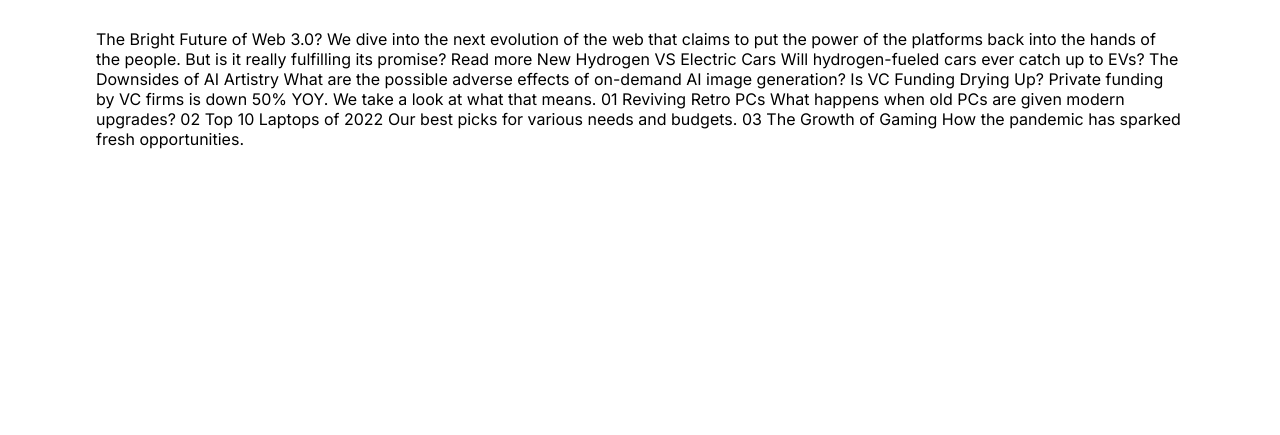
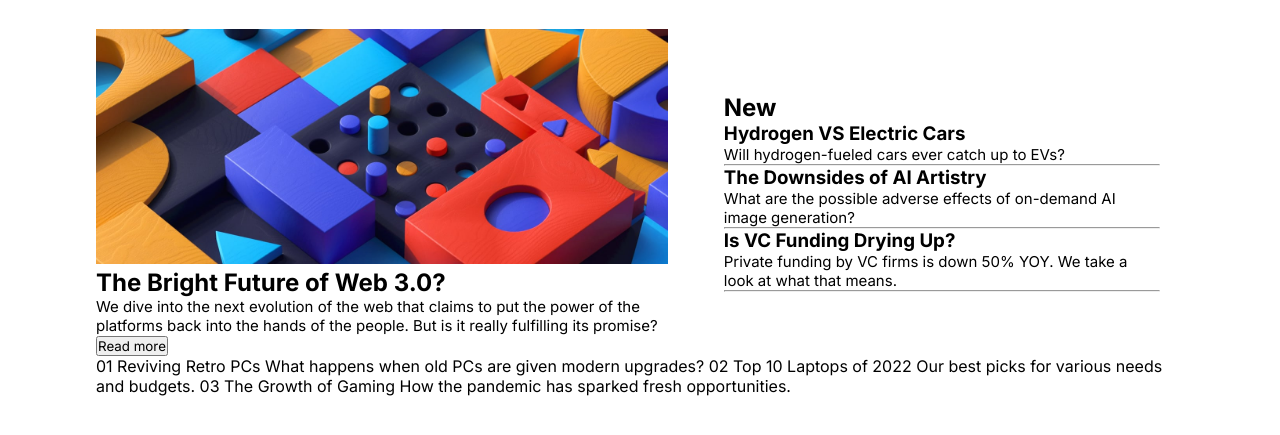
Before and after one commit to scroft001/News-HomePage-FrontEndMentor, a plain HTML site: page index.html in a window 1280 px wide. Shown: the part 87-522 px from the top of the page. Drawn offline with Linux system fonts and the light colour scheme.

Commit message:
main/section css started

```diff
--- a/index.html
+++ b/index.html
@@ -22,23 +22,42 @@
     </ul>
   </nav>
 
-  The Bright Future of Web 3.0?
+  <main class="hero">
+    <section class="hero__left">
+      <img src="./assets/images/image-web-3-desktop.jpg" alt="web 3 desktop">
+      <div class="hero__left-story">
+        <h1>The Bright Future of Web 3.0?</h1>
+        <div class="hero__left-story-text">
+          <p>
+            We dive into the next evolution of the web that claims to put the power of the platforms back into the hands of the people.
+            But is it really fulfilling its promise?
+          </p>
+          <button>Read more</button>
+        </div>
+      </div>
+    </section>
+    <section class="hero__right">
+      <h2>New</h2>
+      <h3>Hydrogen VS Electric Cars</h3>
+      <p>Will hydrogen-fueled cars ever catch up to EVs?</p>
+      <hr>
 
-  We dive into the next evolution of the web that claims to put the power of the platforms back into the hands of the people.
-  But is it really fulfilling its promise?
+      <h3>The Downsides of AI Artistry</h3>
+      <p>What are the possible adverse effects of on-demand AI image generation?</p>
+      <hr>
 
-  Read more
+      <h3>Is VC Funding Drying Up?</h3>
+      <p>Private funding by VC firms is down 50% YOY. We take a look at what that means.</p>
+      <hr>
+    </section>
+  </main>
 
-  New
 
-  Hydrogen VS Electric Cars
-  Will hydrogen-fueled cars ever catch up to EVs?
 
-  The Downsides of AI Artistry
-  What are the possible adverse effects of on-demand AI image generation?
 
-  Is VC Funding Drying Up?
-  Private funding by VC firms is down 50% YOY. We take a look at what that means.
+
+
+
 
   01
   Reviving Retro PCs
--- a/style.css
+++ b/style.css
@@ -50,3 +50,23 @@ nav ul li:hover{
     color: var(--soft-red);
     cursor: pointer;
 }
+
+.hero{
+    display: flex;
+    flex-direction: row;
+    justify-content: center;
+    align-items: center;
+}
+
+.hero__left{
+    width: 70%;
+    margin-right: 2rem;
+}
+
+.hero__left img{
+    width: 100%;
+}
+
+.hero__right{
+    padding: 1.5rem;
+}
```
